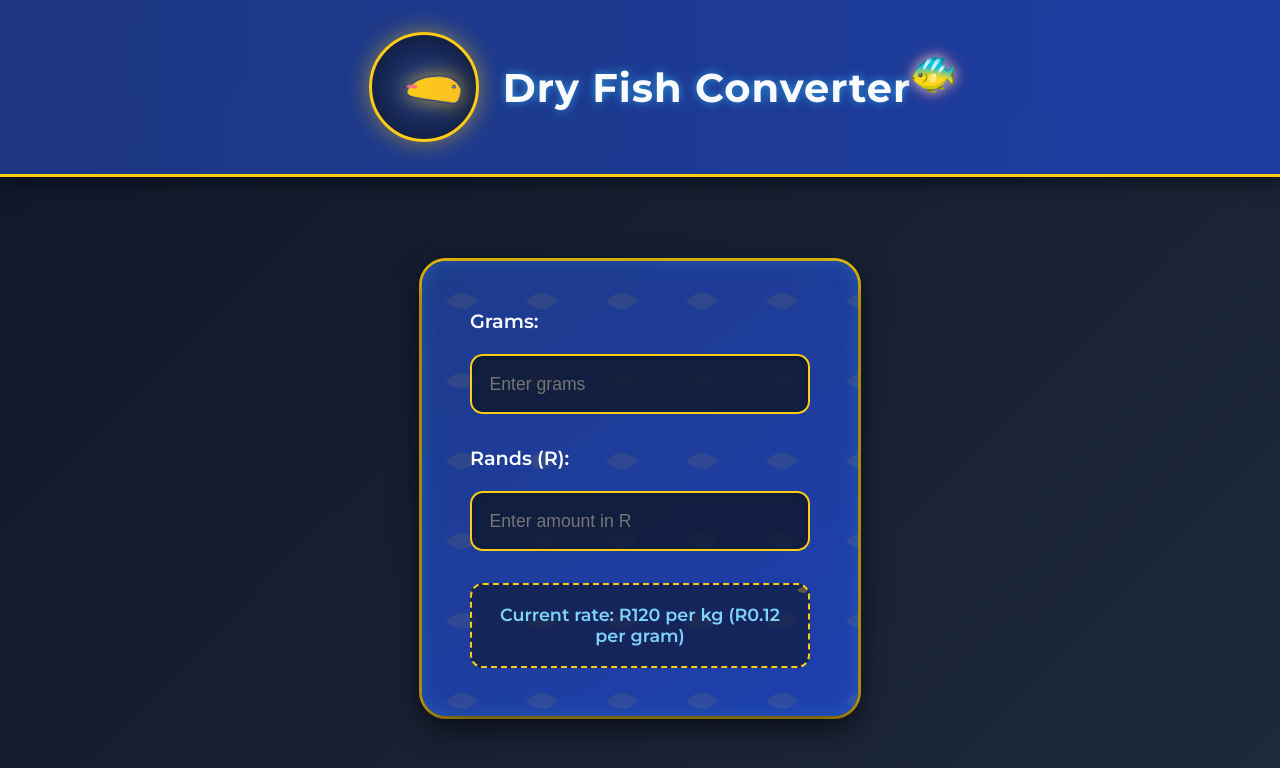
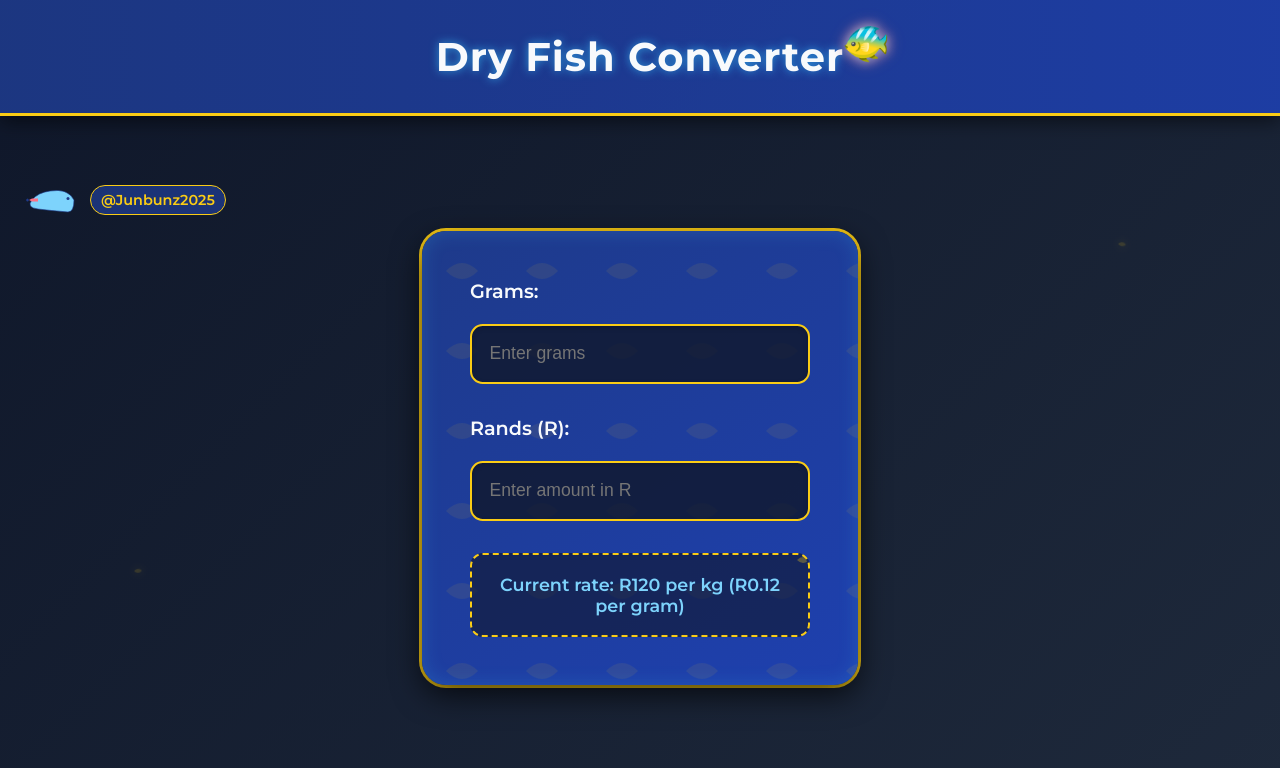
Before and after one commit to JunaidNoorgat/DryFish-Converter, a plain HTML site: page index.html in a window 1280 px wide. Drawn offline with Linux system fonts and the light colour scheme.

Commit message:
Update index.html

```diff
--- a/index.html
+++ b/index.html
@@ -28,6 +28,7 @@
       color: var(--white);
       height: 100%;
       width: 100%;
+      overflow-x: hidden;
     }
 
     body {
@@ -35,6 +36,7 @@
       flex-direction: column;
       align-items: center;
       animation: fadeIn 1.5s ease-in-out;
+      position: relative;
     }
 
     header {
@@ -48,32 +50,7 @@
       justify-content: center;
       position: relative;
       border-bottom: 3px solid var(--gold);
-    }
-
-    .logo-container {
-      width: 110px;
-      height: 110px;
-      display: flex;
-      align-items: center;
-      justify-content: center;
-      background: radial-gradient(circle, var(--navy) 0%, var(--deep-blue) 100%);
-      border-radius: 50%;
-      border: 3px solid var(--gold);
-      box-shadow: 0 0 25px rgba(250, 204, 21, 0.5);
-      padding: 15px;
-      transition: all 0.3s ease;
-    }
-
-    .logo-container:hover {
-      transform: scale(1.05);
-      box-shadow: 0 0 35px rgba(250, 204, 21, 0.7);
-    }
-
-    .fish-logo {
-      width: 100%;
-      height: auto;
-      filter: drop-shadow(0 0 10px rgba(250, 204, 21, 0.7));
-      animation: swim 3s ease-in-out infinite;
+      z-index: 10;
     }
 
     h1 {
@@ -103,6 +80,7 @@
       padding: 2rem;
       width: 100%;
       max-width: 500px;
+      z-index: 5;
     }
 
     .converter-card {
@@ -193,19 +171,87 @@
       background-size: contain;
     }
 
+    /* Swimming fish with banner */
+    .swimming-fish {
+      position: fixed;
+      top: 20%;
+      left: -200px;
+      width: 180px;
+      height: 80px;
+      z-index: 2;
+      animation: swimAcross 20s linear infinite;
+      pointer-events: none;
+    }
+
+    .fish-with-banner {
+      position: relative;
+      width: 100%;
+      height: 100%;
+    }
+
+    .banner-fish {
+      width: 60px;
+      height: auto;
+      position: absolute;
+      left: 0;
+      top: 50%;
+      transform: translateY(-50%);
+    }
+
+    .banner-text {
+      position: absolute;
+      left: 70px;
+      top: 50%;
+      transform: translateY(-50%);
+      background: rgba(30, 58, 138, 0.8);
+      color: var(--gold);
+      padding: 5px 10px;
+      border-radius: 20px;
+      font-size: 0.9rem;
+      font-weight: 600;
+      white-space: nowrap;
+      border: 1px solid var(--gold);
+    }
+
+    /* Small decorative fish */
+    .small-fish {
+      position: absolute;
+      width: 40px;
+      opacity: 0.15;
+      filter: drop-shadow(0 0 5px var(--gold));
+      z-index: 1;
+    }
+
+    .fish-1 {
+      top: 30%;
+      right: 10%;
+      animation: float 6s ease-in-out infinite;
+    }
+
+    .fish-2 {
+      bottom: 25%;
+      left: 10%;
+      animation: float 8s ease-in-out infinite 1s;
+    }
+
     @keyframes fadeIn {
       from { opacity: 0; transform: translateY(-20px); }
       to { opacity: 1; transform: translateY(0); }
     }
 
-    @keyframes swim {
-      0%, 100% { transform: translateX(0) rotate(-5deg); }
-      50% { transform: translateX(10px) rotate(5deg); }
+    @keyframes swimAcross {
+      0% { transform: translateX(-200px); }
+      100% { transform: translateX(calc(100vw + 200px)); }
     }
 
     @keyframes bounce {
       0%, 100% { transform: translateY(0) scale(1); }
       50% { transform: translateY(-10px) scale(1.1); }
+    }
+
+    @keyframes float {
+      0%, 100% { transform: translateY(0) rotate(10deg); }
+      50% { transform: translateY(-20px) rotate(-5deg); }
     }
 
     @media (max-width: 768px) {
@@ -226,13 +272,22 @@
         font-size: 1.8rem;
       }
 
-      .logo-container {
-        width: 90px;
-        height: 90px;
+      .converter-card {
+        padding: 2rem;
       }
 
-      .converter-card {
-        padding: 2rem;
+      .swimming-fish {
+        top: 15%;
+        width: 150px;
+      }
+
+      .banner-fish {
+        width: 50px;
+      }
+
+      .banner-text {
+        font-size: 0.8rem;
+        left: 60px;
       }
     }
 
@@ -245,37 +300,44 @@
       input {
         padding: 1rem;
       }
+
+      .swimming-fish {
+        top: 10%;
+        width: 130px;
+        animation-duration: 15s;
+      }
+
+      .small-fish {
+        width: 30px;
+      }
     }
   </style>
 </head>
 <body>
+  <!-- Swimming fish with banner -->
+  <div class="swimming-fish">
+    <div class="fish-with-banner">
+      <svg class="banner-fish" viewBox="0 0 200 100" xmlns="http://www.w3.org/2000/svg">
+        <path d="M180,50 Q160,10 100,20 Q60,25 40,50 Q20,75 60,80 Q100,85 160,90 Q180,90 180,50"
+              fill="#7dd3fc" stroke="#1e3a8a" stroke-width="2"/>
+        <circle cx="160" cy="45" r="5" fill="#1e3a8a"/>
+        <path d="M20,50 Q25,40 30,50 Q25,60 20,50" fill="#1e3a8a"/>
+        <path d="M60,45 L40,45 L30,50 L40,55 L60,55" fill="#fb7185"/>
+      </svg>
+      <div class="banner-text">@Junbunz2025</div>
+    </div>
+  </div>
+
+  <!-- Small decorative fish -->
+  <svg class="small-fish fish-1" viewBox="0 0 200 100" xmlns="http://www.w3.org/2000/svg">
+    <path d="M30,50 Q50,30 70,50 Q50,70 30,50" fill="#facc15"/>
+  </svg>
+
+  <svg class="small-fish fish-2" viewBox="0 0 200 100" xmlns="http://www.w3.org/2000/svg">
+    <path d="M30,50 Q50,30 70,50 Q50,70 30,50" fill="#facc15"/>
+  </svg>
+
   <header>
-    <div class="logo-container">
-      <!-- Premium SVG Fish Logo -->
-      <svg class="fish-logo" viewBox="0 0 200 100" xmlns="http://www.w3.org/2000/svg">
-        <!-- Fish body -->
-        <path d="M180,50 Q160,10 100,20 Q60,25 40,50 Q20,75 60,80 Q100,85 160,90 Q180,90 180,50"
-              fill="url(#fishGradient)" stroke="#1e3a8a" stroke-width="3"/>
-        <!-- Eye -->
-        <circle cx="160" cy="45" r="5" fill="#1e3a8a"/>
-        <circle cx="160" cy="45" r="2" fill="#f8fafc"/>
-        <!-- Tail details -->
-        <path d="M20,50 Q25,40 30,50 Q25,60 20,50" fill="#1e3a8a"/>
-        <!-- Gills -->
-        <path d="M60,45 L40,45 L30,50 L40,55 L60,55" fill="#fb7185"/>
-        <!-- Scales -->
-        <path d="M140,60 Q135,55 130,60 Q135,65 140,60" fill="rgba(250,204,21,0.3)"/>
-        <path d="M130,55 Q125,50 120,55 Q125,60 130,55" fill="rgba(250,204,21,0.3)"/>
-        <path d="M120,65 Q115,60 110,65 Q115,70 120,65" fill="rgba(250,204,21,0.3)"/>
-
-        <defs>
-          <linearGradient id="fishGradient" x1="0%" y1="0%" x2="100%" y2="0%">
-            <stop offset="0%" stop-color="#facc15" />
-            <stop offset="100%" stop-color="#fbbf24" />
-          </linearGradient>
-        </defs>
-      </svg>
-    </div>
     <h1>Dry Fish Converter</h1>
   </header>
 
@@ -315,16 +377,19 @@
       document.getElementById("grams").value = grams;
     }
 
-    // Add micro-interaction to logo on load
-    document.addEventListener('DOMContentLoaded', () => {
-      const logo = document.querySelector('.logo-container');
-      setTimeout(() => {
-        logo.style.transform = 'scale(1.1)';
-        setTimeout(() => {
-          logo.style.transform = 'scale(1)';
-        }, 300);
-      }, 500);
-    });
+    // Randomize swimming fish position on mobile
+    function randomizeFishPosition() {
+      if (window.innerWidth <= 768) {
+        const fish = document.querySelector('.swimming-fish');
+        const randomPosition = Math.floor(Math.random() * 30) + 10; // Between 10% and 40%
+        fish.style.top = `${randomPosition}%`;
+      }
+    }
+
+    // Randomize position every swim cycle
+    document.querySelector('.swimming-fish').addEventListener('animationiteration', randomizeFishPosition);
+    window.addEventListener('resize', randomizeFishPosition);
+    randomizeFishPosition(); // Initialize position
   </script>
 </body>
 </html>
```
